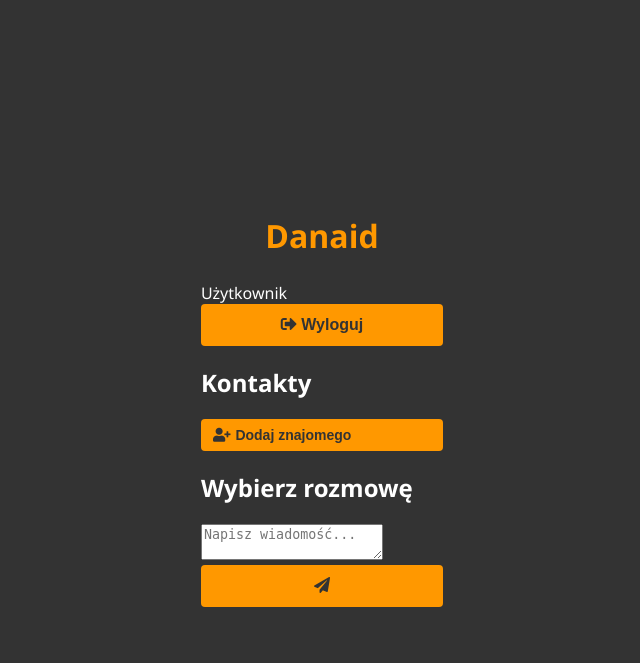
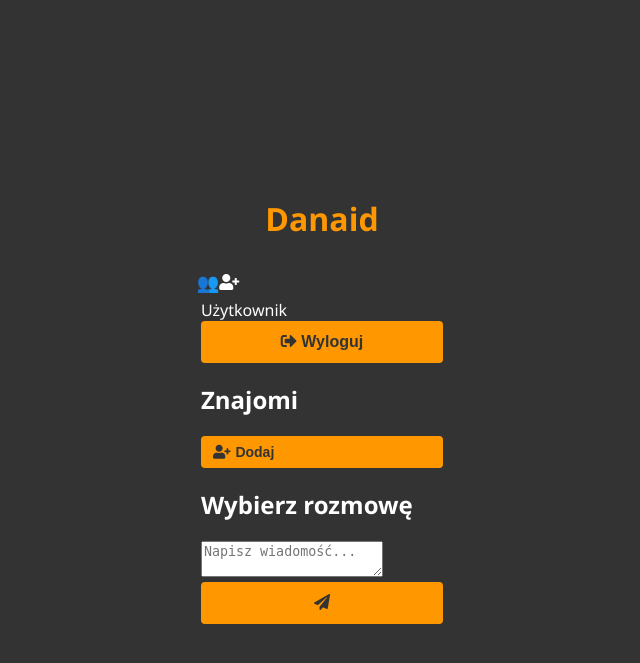
Before and after one commit to WaveDesigner1/Danaid, a Flask app: page /chat in a window 1280 px wide. Shown: the top 663 px of the page, without its empty margins (318-958 px from the left). Run offline with Flask 3, Linux system fonts and the light colour scheme; the visitor is signed in with stand-in values (Sample User, id 1); data comes from the database, SQL or seed files in the repository; parts of the project's set-up code (start-up, migrations or seed data) failed here and were passed over.

Commit message:
Update chat.html

```diff
--- a/templates/chat.html
+++ b/templates/chat.html
@@ -4,41 +4,47 @@
     <meta charset="UTF-8">
     <meta name="viewport" content="width=device-width, initial-scale=1.0">
     <title>Danaid - Bezpieczny Czat</title>
-    <link rel="stylesheet" href="static/css/styles.css">
-    <link rel="stylesheet" href="static/css/chat_style.css">
+    <link rel="stylesheet" href="chat_style.css">
     <link rel="stylesheet" href="https://cdnjs.cloudflare.com/ajax/libs/font-awesome/5.15.4/css/all.min.css">
 </head>
 <body>
     <div class="app-container">
-        <!-- Górny pasek nawigacji -->
-        <header class="top-bar">
+        <!-- Górny pasek -->
+        <div class="top-bar">
             <div class="logo">
                 <h1>Danaid</h1>
             </div>
-            <div class="user-info">
+            <div class="user-controls">
+                <!-- Ikona powiadomień o zaproszeniach -->
+                <div id="friend-request-notification" class="notification-icon">
+                    <i class="fas fa-user-plus"></i>
+                    <span id="friend-request-count" class="notification-badge" style="display: none;">0</span>
+                </div>
+
                 <span id="username">Użytkownik</span>
-                <button id="logout-btn" class="action-button">
+                <button id="logout-btn">
                     <i class="fas fa-sign-out-alt"></i> Wyloguj
                 </button>
             </div>
-        </header>
+        </div>
 
-        <main class="chat-container">
+        <!-- Główny kontener -->
+        <div class="main-container">
             <!-- Panel boczny z listą znajomych -->
-            <aside class="sidebar">
+            <div class="sidebar">
                 <div class="sidebar-header">
-                    <h2>Kontakty</h2>
-                    <button id="add-friend-btn" class="action-button">
-                        <i class="fas fa-user-plus"></i> Dodaj znajomego
+                    <h2>Znajomi</h2>
+                    <button id="add-friend-btn">
+                        <i class="fas fa-user-plus"></i> Dodaj
                     </button>
                 </div>
                 <ul id="friend-list" class="friend-list">
                     <!-- Lista znajomych będzie tutaj -->
                 </ul>
-            </aside>
+            </div>
 
-            <!-- Główny obszar czatu -->
-            <section class="chat-area">
+            <!-- Obszar czatu -->
+            <div class="chat-area">
                 <!-- Nagłówek czatu -->
                 <div id="chat-header" class="chat-header">
                     <h2>Wybierz rozmowę</h2>
@@ -52,12 +58,12 @@
                 <!-- Pole wprowadzania wiadomości -->
                 <div class="message-input-container">
                     <textarea id="message-input" placeholder="Napisz wiadomość..."></textarea>
-                    <button id="send-button" class="send-button">
+                    <button id="send-button">
                         <i class="fas fa-paper-plane"></i>
                     </button>
                 </div>
-            </section>
-        </main>
+            </div>
+        </div>
     </div>
 
     <!-- Modal dodawania znajomych -->
```
